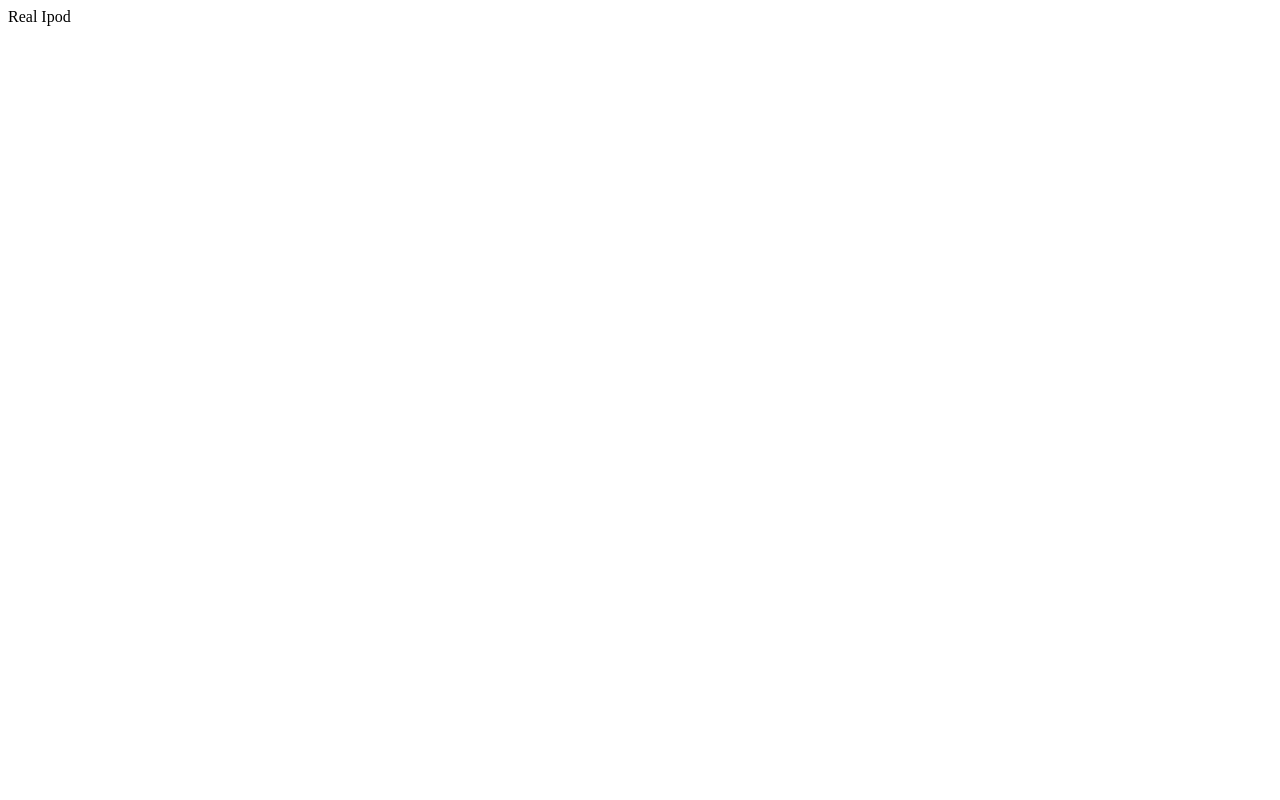
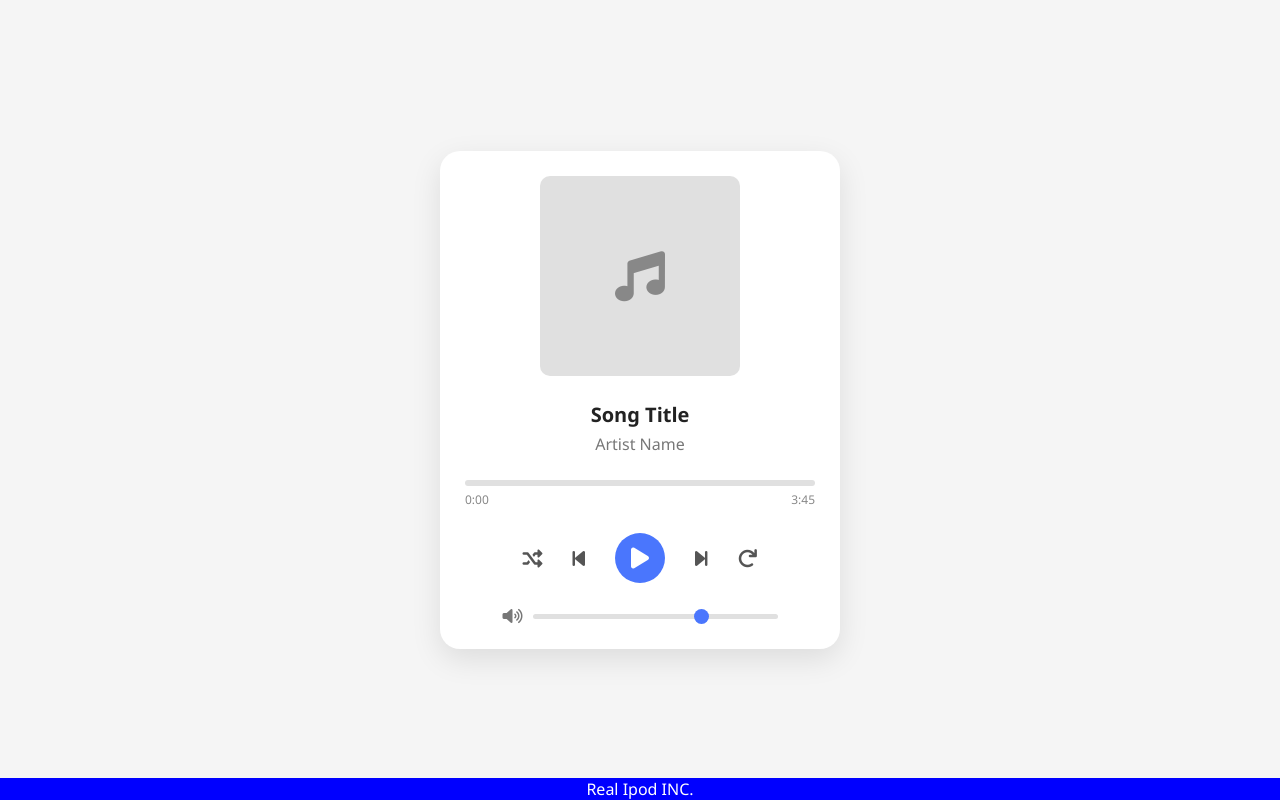
Before and after one commit to Theorial/Ipod, a plain HTML site: page index.html in a window 1280 px wide. Drawn offline with nearby package versions, Linux system fonts and the light colour scheme.

Commit message:
finish buttons next

```diff
--- a/index.html
+++ b/index.html
@@ -1,17 +1,74 @@
 <!DOCTYPE html>
-<html lang="en" dir="ltr">
+<html lang="en">
   <head>
-    <meta charset="utf-8" />
-    <title>Drum Kit</title>
+    <meta charset="UTF-8" />
+    <meta name="viewport" content="width=device-width, initial-scale=1.0" />
+    <title>Music Player</title>
     <link rel="stylesheet" href="styles.css" />
     <link
-      href="https://fonts.googleapis.com/css?family=Arvo"
       rel="stylesheet"
+      href="https://cdnjs.cloudflare.com/ajax/libs/font-awesome/6.0.0-beta3/css/all.min.css"
     />
   </head>
+  <body>
+    <div class="music-player">
+      <audio id="audio-player" autoplay="true" src="sounds\crash.mp3"></audio>
+      <!-- Album Art -->
+      <div class="album-art">
+        <i class="fas fa-music"></i>
+      </div>
 
-  <body></body>
-  <footer>Real Ipod</footer>
-  <script src="https://ajax.googleapis.com/ajax/libs/jquery/3.7.1/jquery.min.js"></script>
-  <script src="index.js" charset="utf-8"></script>
+      <!-- Track Info -->
+      <div class="track-info">
+        <h2>Song Title</h2>
+        <p>Artist Name</p>
+      </div>
+
+      <!-- Progress Bar -->
+      <div class="progress-container">
+        <div class="progress-bar">
+          <div class="progress"></div>
+        </div>
+        <div class="time-info">
+          <span class="current-time">0:00</span>
+          <span class="duration">3:45</span>
+        </div>
+      </div>
+
+      <!-- Controls -->
+      <div class="controls">
+        <button class="control-btn shuffle-btn" title="Shuffle">
+          <i class="fas fa-random"></i>
+        </button>
+        <button class="control-btn prev-btn" title="Previous">
+          <i class="fas fa-step-backward"></i>
+        </button>
+        <button class="control-btn play-pause" title="Play/Pause">
+          <i class="fas fa-play"></i>
+        </button>
+        <button class="control-btn next-btn" title="Next">
+          <i class="fas fa-step-forward"></i>
+        </button>
+        <button class="control-btn repeat-btn" title="Repeat">
+          <i class="fas fa-redo"></i>
+        </button>
+      </div>
+
+      <!-- Volume Control -->
+      <div class="volume-control">
+        <i class="fas fa-volume-up"></i>
+        <input
+          type="range"
+          class="volume-slider"
+          min="0"
+          max="1"
+          step="0.01"
+          value="0.7"
+        />
+      </div>
+    </div>
+    <footer>Real Ipod INC.</footer>
+    <script src="https://ajax.googleapis.com/ajax/libs/jquery/3.7.1/jquery.min.js"></script>
+    <script src="index.js"></script>
+  </body>
 </html>
--- a/index.js
+++ b/index.js
@@ -1,5 +1,17 @@
-var playList = [];
 var player = new Audio("sounds/crash.mp3");
 player.play();
 
+const playList = [
+  { title: "Song 1", artist: "Artist 1", src: "song1.mp3" },
+  { title: "Song 2", artist: "Artist 2", src: "song2.mp3" },
+  { title: "Song 3", artist: "Artist 3", src: "song3.mp3" },
+];
+
 var randomNumber = Math.floor(Math.random() * playList.length) + 1;
+console.log(randomNumber);
+
+$(".shuffle-btn").click(function () {});
+$(".prev - btn").click(function () {});
+$(".play-pause").click(function () {});
+$(".next-btn").click(function () {});
+$(".repeat-btn").click(function () {});
--- a/styles.css
+++ b/styles.css
@@ -0,0 +1,194 @@
+/* Base Styles */
+* {
+  margin: 0;
+  padding: 0;
+  box-sizing: border-box;
+  font-family: "Segoe UI", Tahoma, Geneva, Verdana, sans-serif;
+}
+
+body {
+  background-color: #f5f5f5;
+  color: #333;
+  display: flex;
+  justify-content: center;
+  align-items: center;
+  min-height: 100vh;
+  padding: 20px;
+}
+
+/* Music Player Container */
+.music-player {
+  background-color: white;
+  border-radius: 20px;
+  box-shadow: 0 10px 30px rgba(0, 0, 0, 0.1);
+  width: 100%;
+  max-width: 400px;
+  padding: 25px;
+  text-align: center;
+}
+
+/* Album Art */
+.album-art {
+  width: 200px;
+  height: 200px;
+  border-radius: 10px;
+  margin: 0 auto 25px;
+  background-color: #e0e0e0;
+  display: flex;
+  justify-content: center;
+  align-items: center;
+  overflow: hidden;
+}
+
+.album-art img {
+  width: 100%;
+  height: 100%;
+  object-fit: cover;
+}
+
+.album-art i {
+  font-size: 50px;
+  color: #888;
+}
+
+/* Track Info */
+.track-info {
+  margin-bottom: 25px;
+}
+
+.track-info h2 {
+  font-size: 20px;
+  margin-bottom: 5px;
+  color: #222;
+}
+
+.track-info p {
+  font-size: 16px;
+  color: #777;
+}
+
+/* Progress Bar */
+.progress-container {
+  margin-bottom: 25px;
+}
+
+.progress-bar {
+  height: 6px;
+  width: 100%;
+  background-color: #e0e0e0;
+  border-radius: 3px;
+  margin-bottom: 5px;
+  cursor: pointer;
+}
+
+.progress {
+  height: 100%;
+  background-color: #4a76fd;
+  border-radius: 3px;
+  width: 0%;
+  transition: width 0.1s linear;
+}
+
+.time-info {
+  display: flex;
+  justify-content: space-between;
+  font-size: 12px;
+  color: #888;
+}
+
+/* Controls */
+.controls {
+  display: flex;
+  justify-content: center;
+  align-items: center;
+  margin-bottom: 25px;
+}
+
+.control-btn {
+  background: none;
+  border: none;
+  font-size: 20px;
+  margin: 0 15px;
+  cursor: pointer;
+  color: #555;
+  transition: color 0.2s;
+}
+
+.control-btn:hover {
+  color: #4a76fd;
+}
+
+.control-btn.play-pause {
+  background-color: #4a76fd;
+  color: white;
+  width: 50px;
+  height: 50px;
+  border-radius: 50%;
+  display: flex;
+  justify-content: center;
+  align-items: center;
+  font-size: 24px;
+}
+
+.control-btn.play-pause:hover {
+  background-color: #3a66ed;
+  color: white;
+}
+
+/* Volume Control */
+.volume-control {
+  display: flex;
+  align-items: center;
+  justify-content: center;
+  margin-top: 15px;
+}
+
+.volume-control i {
+  margin-right: 10px;
+  color: #777;
+}
+
+.volume-slider {
+  width: 70%;
+  -webkit-appearance: none;
+  appearance: none;
+  height: 5px;
+  background: #e0e0e0;
+  border-radius: 5px;
+  outline: none;
+}
+
+.volume-slider::-webkit-slider-thumb {
+  -webkit-appearance: none;
+  width: 15px;
+  height: 15px;
+  border-radius: 50%;
+  background: #4a76fd;
+  cursor: pointer;
+}
+
+/* Responsive Design */
+@media (max-width: 480px) {
+  .music-player {
+    padding: 20px;
+  }
+
+  .album-art {
+    width: 180px;
+    height: 180px;
+  }
+
+  .control-btn {
+    margin: 0 10px;
+  }
+}
+
+footer {
+  position: fixed;
+  left: 0;
+  bottom: 0;
+  width: 100%;
+  background-color: blue;
+  color: white;
+  text-align: center;
+}
```
Also changed, not shown: 8 other files.
